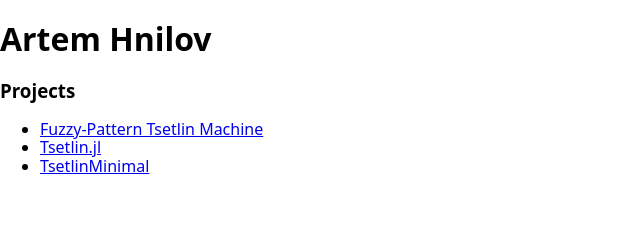
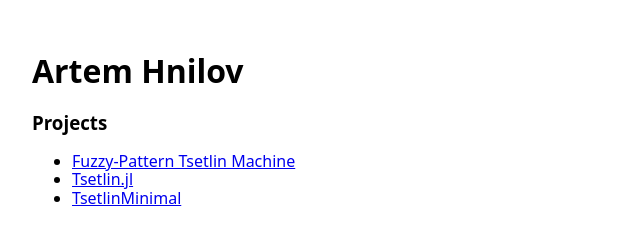
Before and after one commit to BooBSD/boobsd.github.com, a plain HTML site: page index.html in a window 1280 px wide. Shown: the whole page, without its empty margins (0-640 px from the left). Drawn offline with nearby package versions, Linux system fonts and the light colour scheme.

Commit message:
Update index.html

```diff
--- a/index.html
+++ b/index.html
@@ -5,6 +5,11 @@
     <meta name="viewport" content="width=device-width, initial-scale=1">
     <title>Artem Hnilov – AI, Machine Learning, and Tsetlin Machine Researcher</title>
     <link rel="stylesheet" href="https://cdn.jsdelivr.net/npm/modern-normalize@3.0.1/modern-normalize.min.css">
+    <style>
+      body {
+        padding: 2em;
+      }
+    </style>
   </head>
   <body>
     <h1>Artem Hnilov</h1>
```
